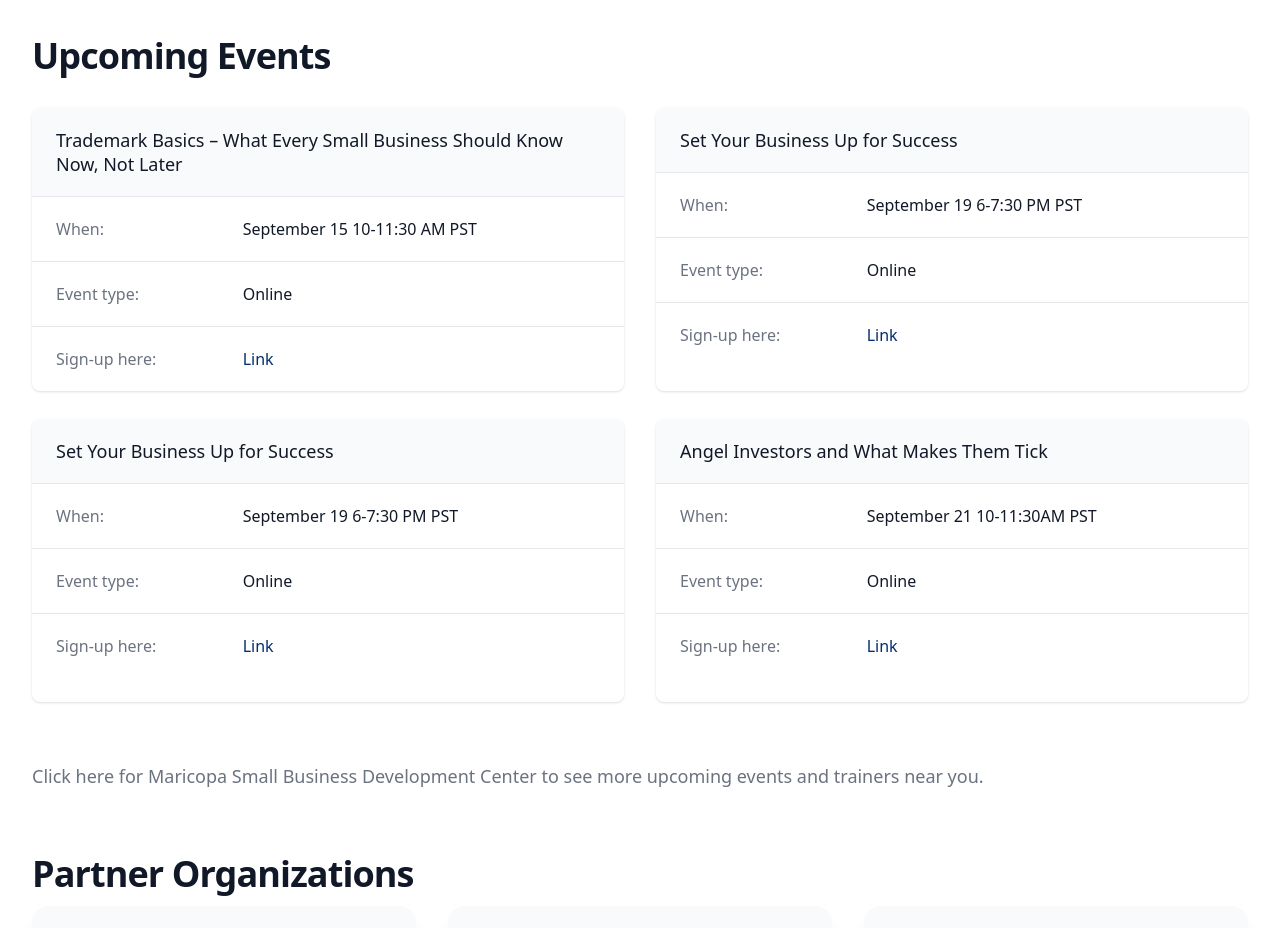
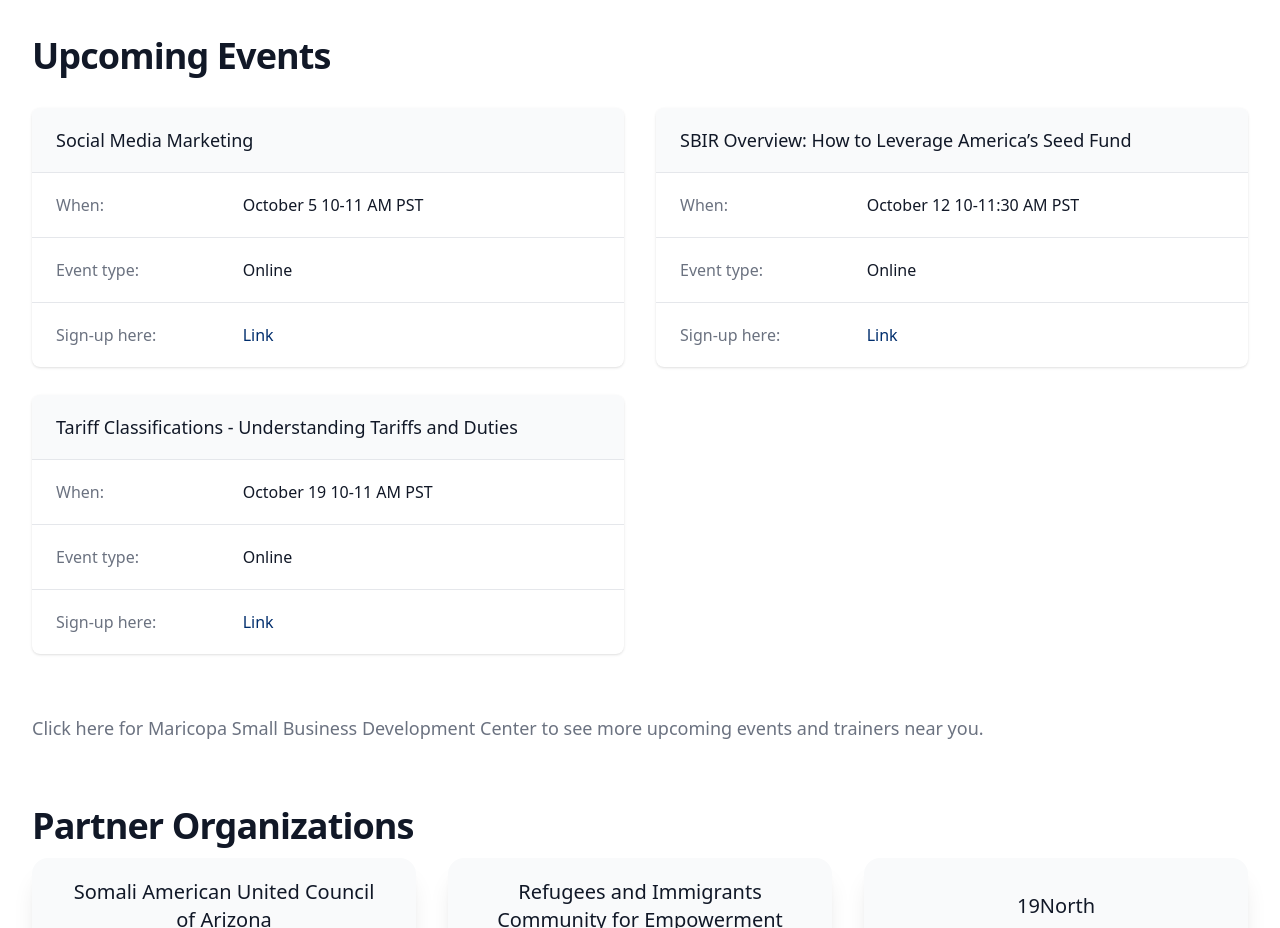
Before and after one commit to ericagirges/cnpp-website, a Next.js app in the folder app/: page /region/arizona in a window 1280 px wide. Shown: the part 980-1908 px from the top of the page. Built offline with nearby package versions, Linux system fonts and the light colour scheme.

Commit message:
Update StateContent.js

```diff
--- a/app/page-content/StateContent.js
+++ b/app/page-content/StateContent.js
@@ -32,34 +32,26 @@ export const StateData = {
     body: 'IRC CNPP will support the small business communities in Metro Phoenix and the surrounding area by providing information and tools to help stabilize and grow local small businesses, including individualized counseling, mentoring, and training.  Business advisors can also help small business owners apply for small business relief grants and loans and assist small business owners who have already received COVID-19 relief loans prepare documentation in support of loan forgiveness. This includes the current City of Phoenix Business Relief grant program. Project partners offer specialized supports to small agricultural and related businesses.  Interpretation services for all services and trainings are available upon request.',
     events: [
                             {
-        title: 'Trademark Basics – What Every Small Business Should Know Now, Not Later',
-        date: 'September 15',
+        title: 'Social Media Marketing',
+        date: 'October 5',
+        time: '10-11 AM PST',
+        type: 'Online',
+        link: 'https://www.maricopa-sbdc.com/event/social-media-marketing-2/',
+      },
+                           {
+        title: 'SBIR Overview: How to Leverage America’s Seed Fund',
+        date: 'October 12',
         time: '10-11:30 AM PST',
         type: 'Online',
-        link: 'https://www.maricopa-sbdc.com/event/trademark-basics-what-every-small-business-should-know-now-not-later-2/',
+        link: 'https://www.maricopa-sbdc.com/event/sbir-overview-how-to-leverage-americas-seed-fund-2/',
       },
-                                        {
-        title: 'Set Your Business Up for Success',
-        date: 'September 19',
-        time: '6-7:30 PM PST',
+                       {
+        title: 'Tariff Classifications - Understanding Tariffs and Duties',
+        date: 'October 19',
+        time: '10-11 AM PST',
         type: 'Online',
-        link: 'https://www.maricopa-sbdc.com/event/set-your-business-up-for-success//',
+        link: 'https://www.maricopa-sbdc.com/event/tariff-classifications-understanding-tariffs-and-duties/',
       },
-                                          {
-        title: 'Set Your Business Up for Success',
-        date: 'September 19',
-        time: '6-7:30 PM PST',
-        type: 'Online',
-        link: 'https://www.maricopa-sbdc.com/event/set-your-business-up-for-success/',
-      },
-                                           {
-        title: 'Angel Investors and What Makes Them Tick',
-        date: 'September 21',
-        time: '10-11:30AM PST',
-        type: 'Online',
-        link: 'https://www.maricopa-sbdc.com/event/angel-investors-and-what-makes-them-tick-3/',
-      },
-
     ],
     upcoming: {
       text: 'Click here for Maricopa Small Business Development Center to see more upcoming events and trainers near you.',
```
